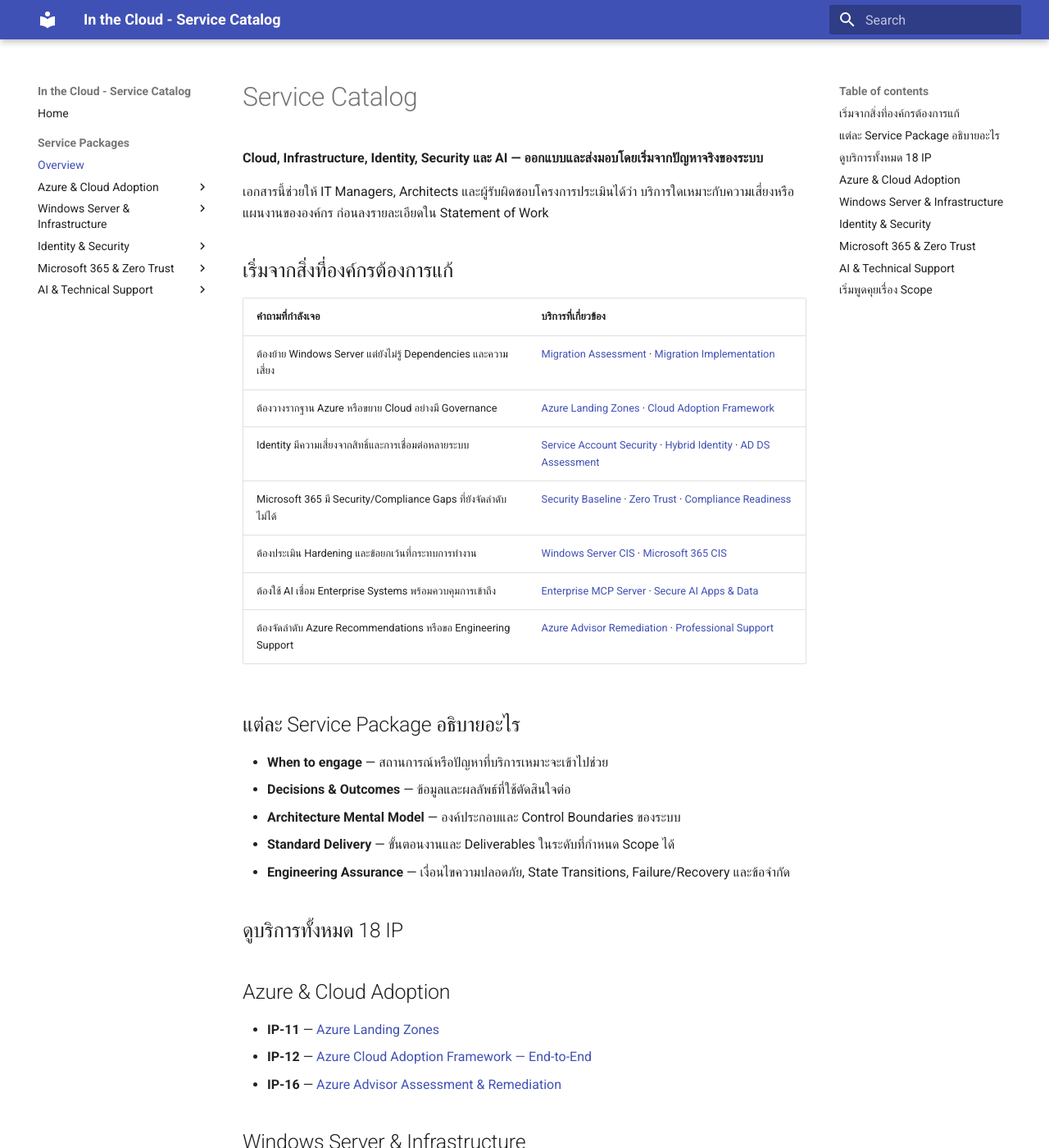
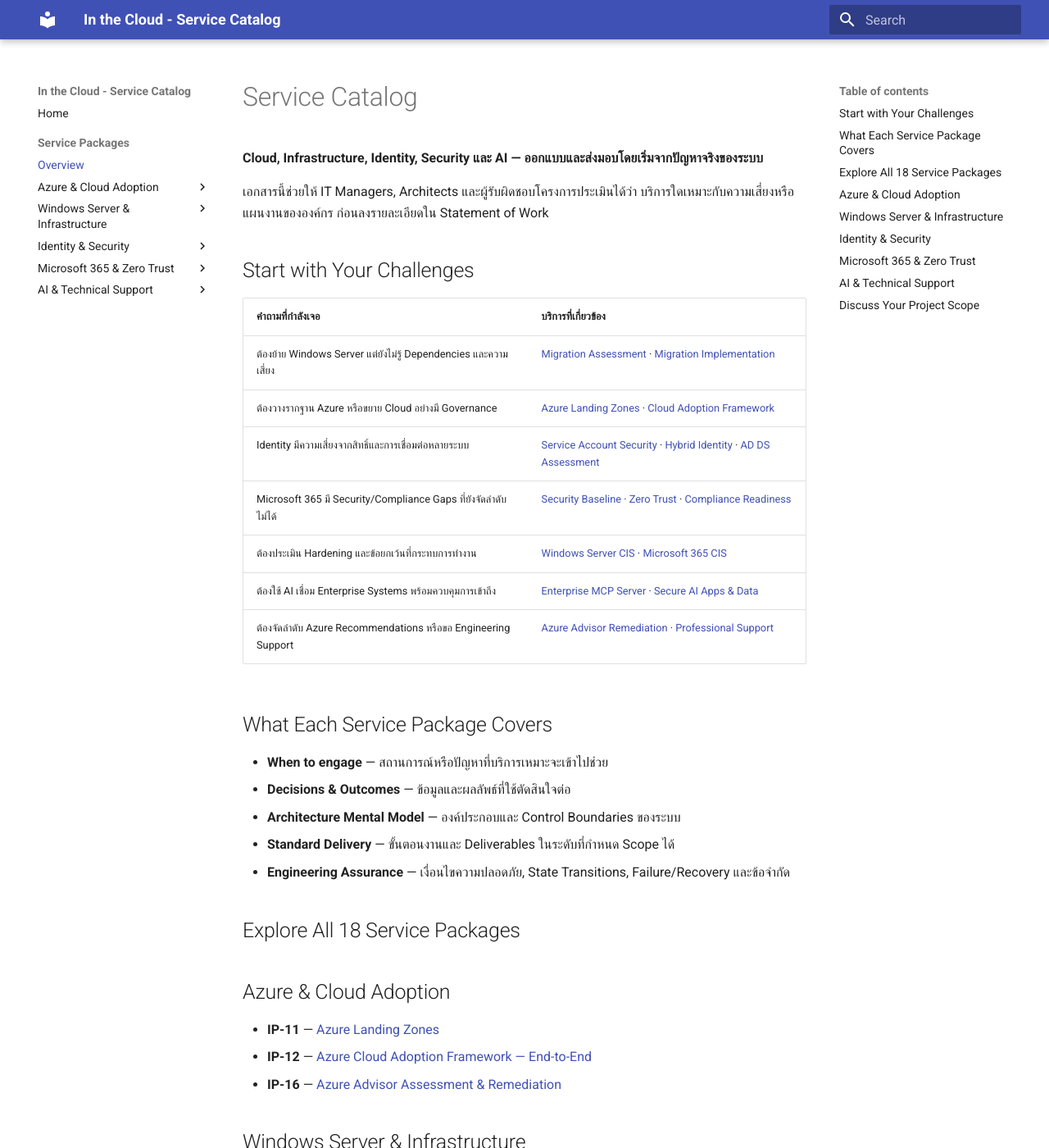
Before and after one commit to inthecloudth/service-catalog, an MkDocs documentation site: the page built from docs/services/index.md, in a window 1280 px wide and 1400 px high. Shown: the whole window at 82% size. Built offline with MkDocs 1.6.1 and Material for MkDocs 9.7.7, drawn with Linux system fonts in a browser that asks for light colours; some of the changed text lies outside the part shown.

Commit message:
docs: use English headings across public catalog pages

```diff
--- a/docs/services/index.md
+++ b/docs/services/index.md
@@ -4,7 +4,7 @@
 
 เอกสารนี้ช่วยให้ IT Managers, Architects และผู้รับผิดชอบโครงการประเมินได้ว่า บริการใดเหมาะกับความเสี่ยงหรือแผนงานขององค์กร ก่อนลงรายละเอียดใน Statement of Work
 
-## เริ่มจากสิ่งที่องค์กรต้องการแก้
+## Start with Your Challenges
 
 | คำถามที่กำลังเจอ | บริการที่เกี่ยวข้อง |
 |---|---|
@@ -16,7 +16,7 @@
 | ต้องใช้ AI เชื่อม Enterprise Systems พร้อมควบคุมการเข้าถึง | [Enterprise MCP Server](ip-09-enterprise-mcp-server.md) · [Secure AI Apps & Data](ip-08-secure-ai-apps-data.md) |
 | ต้องจัดลำดับ Azure Recommendations หรือขอ Engineering Support | [Azure Advisor Remediation](ip-16-azure-advisor-remediation.md) · [Professional Support](ip-10-professional-support.md) |
 
-## แต่ละ Service Package อธิบายอะไร
+## What Each Service Package Covers
 
 - **When to engage** — สถานการณ์หรือปัญหาที่บริการเหมาะจะเข้าไปช่วย
 - **Decisions & Outcomes** — ข้อมูลและผลลัพธ์ที่ใช้ตัดสินใจต่อ
@@ -24,7 +24,7 @@
 - **Standard Delivery** — ขั้นตอนงานและ Deliverables ในระดับที่กำหนด Scope ได้
 - **Engineering Assurance** — เงื่อนไขความปลอดภัย, State Transitions, Failure/Recovery และข้อจำกัด
 
-## ดูบริการทั้งหมด 18 IP
+## Explore All 18 Service Packages
 
 ## Azure & Cloud Adoption
 
@@ -59,7 +59,7 @@
 - **IP-09** — [Enterprise MCP Server](ip-09-enterprise-mcp-server.md)
 - **IP-10** — [Professional Support](ip-10-professional-support.md)
 
-## เริ่มพูดคุยเรื่อง Scope
+## Discuss Your Project Scope
 
 ก่อนกำหนดขอบเขตจริง ทีมจะร่วมกันยืนยันเป้าหมาย จำนวน Workloads/Accounts หรือ Tenants ข้อจำกัดด้าน Compatibility และสิ่งที่จะใช้เป็น Acceptance Criteria
 
```
